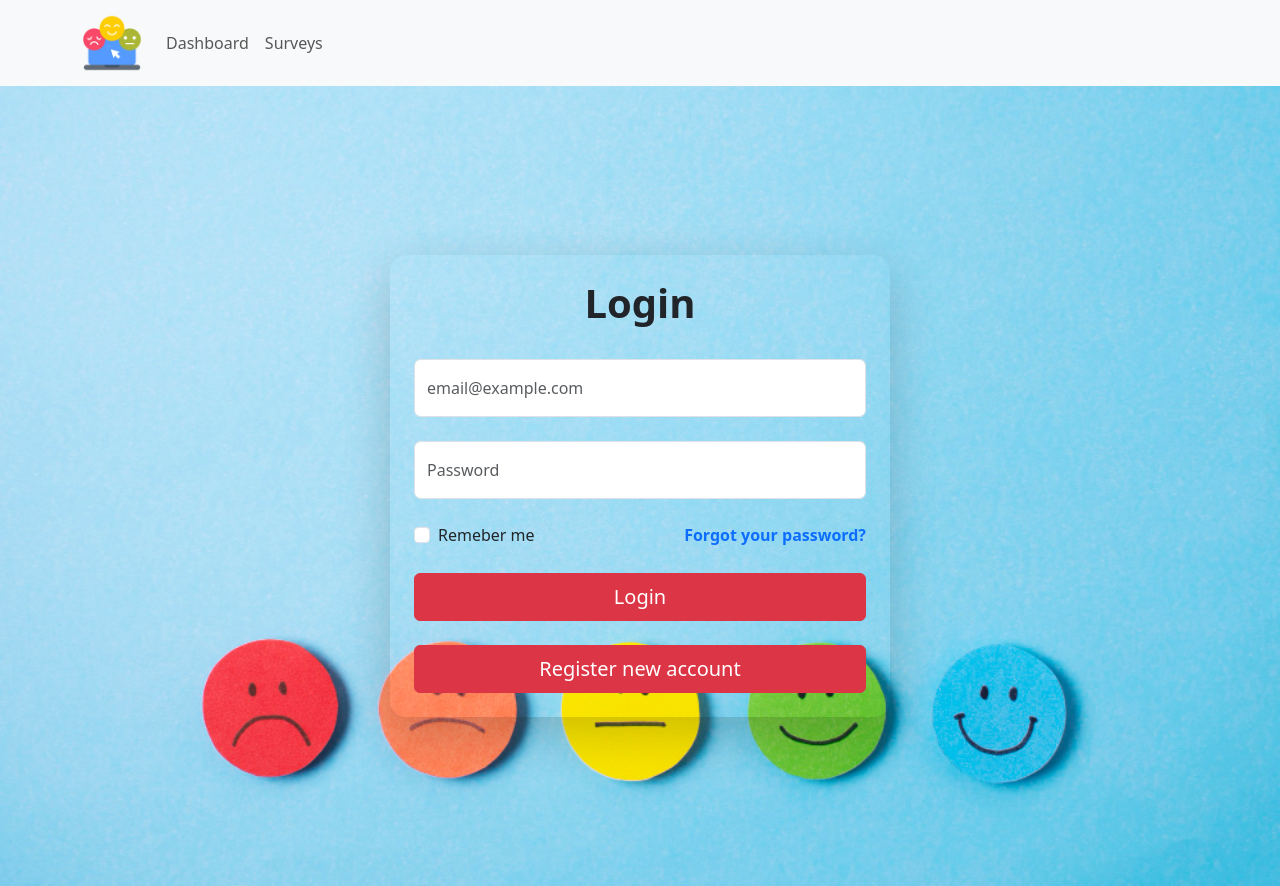
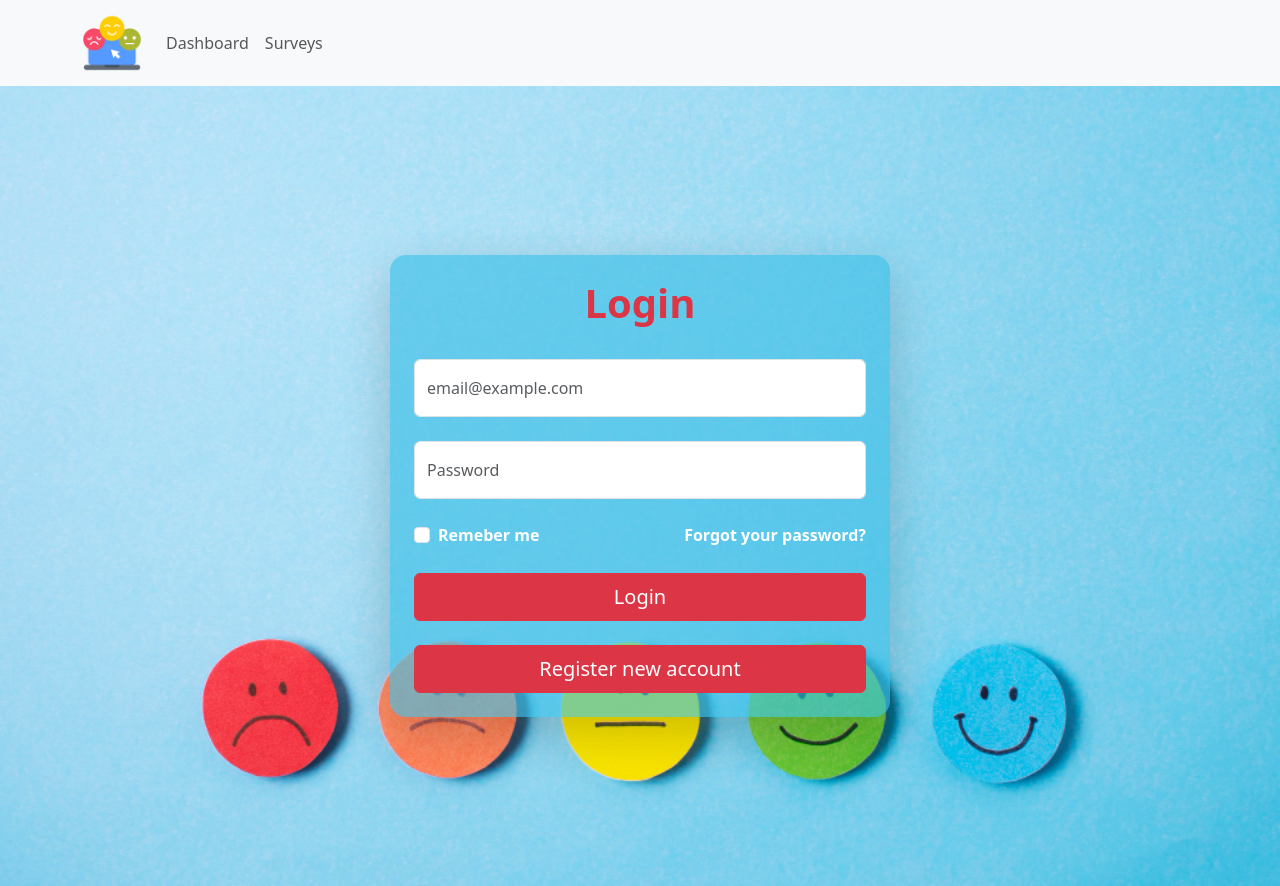
Before and after one commit to daljeetsingh9911/laravel_react_survey, a React (Vite) app in the folder frontend/: page /home in a window 1280 px wide. Built offline with nearby package versions, Linux system fonts and the light colour scheme.

Commit message:
Add formik validation

```diff
--- a/frontend/package.json
+++ b/frontend/package.json
@@ -13,10 +13,12 @@
     "@emotion/react": "^11.11.1",
     "@emotion/styled": "^11.11.0",
     "bootstrap": "^5.3.2",
+    "formik": "^2.4.5",
     "react": "^18.2.0",
     "react-bootstrap": "^2.9.1",
     "react-dom": "^18.2.0",
-    "react-router-dom": "^6.20.1"
+    "react-router-dom": "^6.20.1",
+    "yup": "^1.3.2"
   },
   "devDependencies": {
     "@types/react": "^18.2.37",
--- a/frontend/src/pages/Login.tsx
+++ b/frontend/src/pages/Login.tsx
@@ -5,47 +5,85 @@ import Row from 'react-bootstrap/Row';
 import bg from '../assets/bg.jpg';
 import { Button, Stack } from 'react-bootstrap';
 
+import { ErrorMessage, Formik } from 'formik';
+import * as Yup from 'yup';
+
 const Login = () => {
 
     return (
-        <Form style={{ height: '100vh', display: 'flex', justifyContent: 'center', alignItems: 'center', backgroundImage: `url(${bg})`, backgroundRepeat: 'no-repeat', backgroundSize: 'cover', backgroundPosition: 'bottom' }} className='px-3'>
-            <div className='shadow-lg rounded-4 bg-transparent' style={{ width: '500px' }} >
+
+        <Formik
+       initialValues={{ email: '', password: '',rememberMe: false}}
+       validationSchema={Yup.object({
+        password: Yup.string()
+          .min(5, 'Must be more than 5 characters or more')
+          .required('The password is required'),
+        email: Yup.string().email('Invalid email address').required('Email address is required'),
+      })}
+       onSubmit={(values) => {
+         console.log(values);
+
+       }}
+     >
+       {({handleChange, handleBlur, handleSubmit,values }) => (
+        <form onSubmit={handleSubmit} style={{ height: '100vh', display: 'flex', justifyContent: 'center', alignItems: 'center', backgroundImage: `url(${bg})`, backgroundRepeat: 'no-repeat', backgroundSize: 'cover', backgroundPosition: 'bottom' }} className='px-3'>
+            <div className='shadow-lg rounded-4 position-relative overflow-hidden' style={{ width: '500px',zIndex:'2'}} >
+                <div className='position-absolute top-0 start-0 end-0 bottom-0' style={{ backgroundColor:'#39bee79e',zIndex:'-1'  }}></div>
                 <Stack gap={2} direction="vertical" className='p-3' style={{ width: '100%' }} >
                     <div className="p-2">
                         {/* <img src={Logo} alt='logo' className='mx-auto' height={60} style={{ display:'block' }}  /> */}
-                        <h3 className='text-center fw-bold fs-1'>Login</h3>
+                        <h3 className='text-center fw-bold fs-1 text-danger'>Login</h3>
                     </div>
-                    <div className="p-2">
-                        <Form.Control type='email' placeholder="email@example.com" className='py-3' />
+                    <div className="p-2 position-relative">
+                        <Form.Control type='email' name='email' placeholder="email@example.com" className='py-3'
+                            onChange={handleChange}
+                            onBlur={handleBlur}
+                            value={values.email}
+                        />
+
+                         <ErrorMessage name="email" >{msg => <div className='text-danger pt-2 fw-bolder'>{msg}</div>}</ErrorMessage>
                     </div>
-                    <div className="p-2">
-                        <Form.Control type="password" placeholder="Password" className='py-3' />
+                    <div className="p-2 position-relative">
+                        <Form.Control type="password" name='password' placeholder="Password" className='py-3'
+                           onChange={handleChange}
+                           onBlur={handleBlur}
+                           value={values.password}
+                        />
+                         <ErrorMessage name="password" >{msg => <div className='text-danger pt-2 fw-bolder'>{msg}</div>}</ErrorMessage>
+
                     </div>
                     <Row className="p-2" >
                         <Col>
                             <Form.Check // prettier-ignore
                                 type={'checkbox'}
+                                name='rememberMe'
+                                style={{ fontWeight:'bolder',color:'white' }}
                                 label={`Remeber me`}
+                                onChange={handleChange}
+                                onBlur={handleBlur}
+                                value={values.rememberMe.toString()}
                             />
                         </Col>
                         <Col className='text-end'>
-                            <a href="#" className='text-decoration-none fw-bolder'>Forgot your password?</a>
+                            <a href="#" className='text-decoration-none fw-bolder text-white'>Forgot your password?</a>
                         </Col>
 
                     </Row>
                     <div className="p-2 text-center">
-                        <Button variant='danger' className='w-full p-2 fs-5' >
+                        <Button type='submit'  variant='danger' className='w-full p-2 fs-5' >
                             Login
                         </Button>
                     </div>
                     <div className="p-2 text-center">
-                        <Button href='/dashboard' variant='danger' className='w-full p-2 fs-5' >
+                        <Button href='/dashboard' variant='danger' className='w-full p-2 fs-5 ' >
                             Register new account
                         </Button>
                     </div>
                 </Stack>
             </div>
-        </Form>
+        </form>
+         )}
+         </Formik>
     );
 }
 
```
Also changed, not shown: 1 other file (tests, documents, lock files or other folders).
